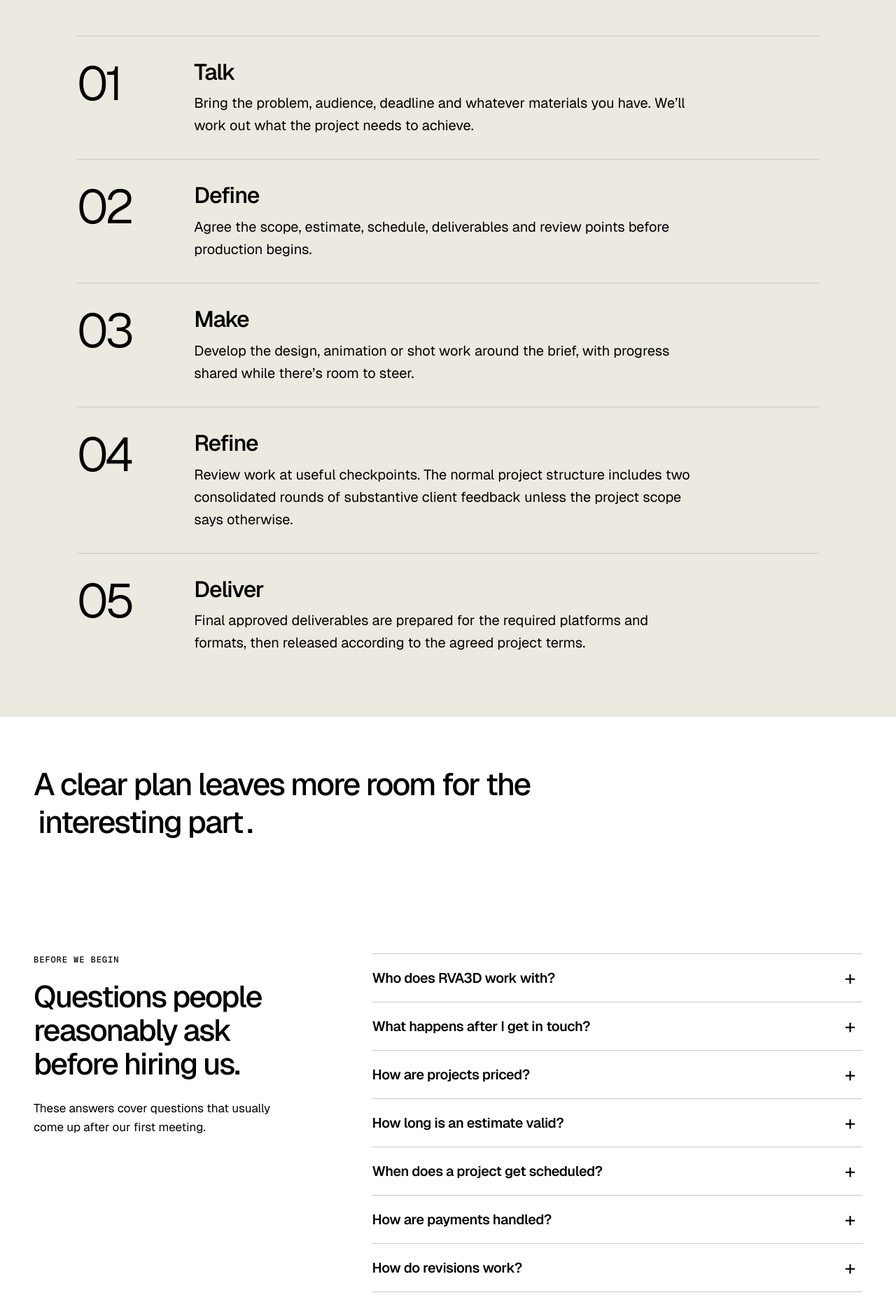
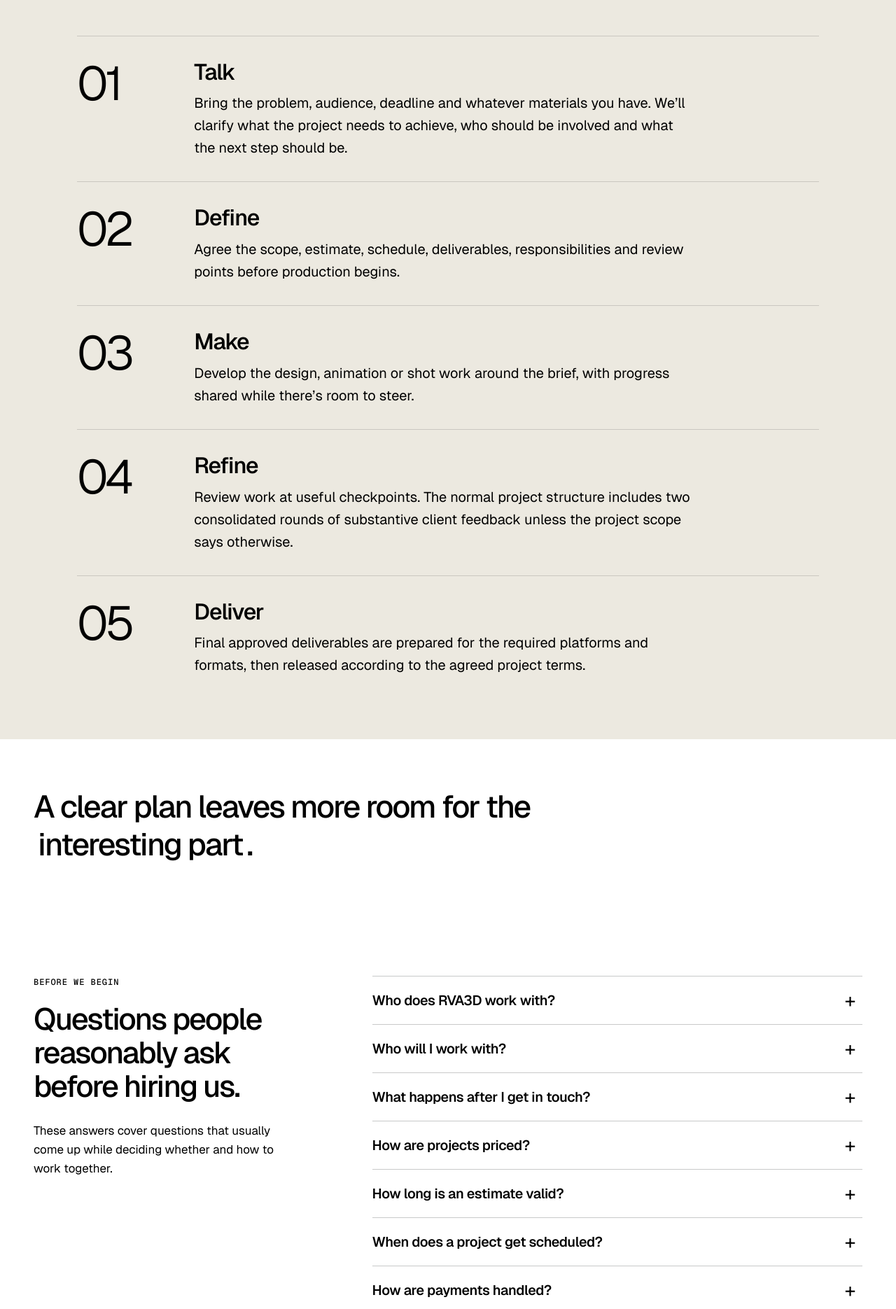
Before and after one commit to imakeitmove/rva3d, a Next.js app: page /faq in a window 1280 px wide. Shown: the part 826-2696 px from the top of the page at 70% size. Built offline with nearby package versions, Linux system fonts and the light colour scheme.

Commit message:
update homepage and faq for current studio operations

```diff
--- a/src/components/site/HowWeWork.tsx
+++ b/src/components/site/HowWeWork.tsx
@@ -190,7 +190,8 @@ export function BuyerFaq() { return (
               <p className="label">Before we begin</p>
               <h2 id="faq-title">Questions people reasonably ask before hiring us.</h2>
               <p>
-                These answers cover questions that usually come up after our first meeting.
+                {/* Previous intro: These answers cover questions that usually come up after our first meeting. */}
+                These answers cover questions that usually come up while deciding whether and how to work together.
               </p>
             </div>
             <div className="faq-list">
--- a/src/content/site/how-we-work.ts
+++ b/src/content/site/how-we-work.ts
@@ -1,6 +1,8 @@
 export const processSteps = [
-  ["Talk", "Bring the problem, audience, deadline and whatever materials you have. We’ll work out what the project needs to achieve."],
-  ["Define", "Agree the scope, estimate, schedule, deliverables and review points before production begins."],
+  // Previous Talk: Bring the problem, audience, deadline and whatever materials you have. We’ll work out what the project needs to achieve.
+  ["Talk", "Bring the problem, audience, deadline and whatever materials you have. We’ll clarify what the project needs to achieve, who should be involved and what the next step should be."],
+  // Previous Define: Agree the scope, estimate, schedule, deliverables and review points before production begins.
+  ["Define", "Agree the scope, estimate, schedule, deliverables, responsibilities and review points before production begins."],
   ["Make", "Develop the design, animation or shot work around the brief, with progress shared while there’s room to steer."],
   ["Refine", "Review work at useful checkpoints. The normal project structure includes two consolidated rounds of substantive client feedback unless the project scope says otherwise."],
   ["Deliver", "Final approved deliverables are prepared for the required platforms and formats, then released according to the agreed project terms."],
@@ -12,8 +14,13 @@ export const buyerFaqs = [
     "Brands, agencies, production companies and in-house creative teams. RVA3D can lead a project or handle a defined part of your production.",
   ],
   [
+    "Who will I work with?",
+    "Deven leads the creative and technical work and stays involved from planning through delivery. Lauren manages operations and helps coordinate communication, while Jim supports strategy, discovery and client coordination. Depending on the project, Lauren or Jim may be your day-to-day contact, but you’ll still have direct access to Deven for creative and technical decisions.",
+  ],
+  [
     "What happens after I get in touch?",
-    "We’ll discuss what you need to make, when you need it and what you already have. From there, we can define the scope, estimate and review plan.",
+    // Previous answer: We’ll discuss what you need to make, when you need it and what you already have. From there, we can define the scope, estimate and review plan.
+    "A member of the RVA3D team will respond, gather the basics and arrange the right next conversation. We’ll discuss what you’re making, timing, available materials and who needs to be involved, then define the scope, estimate and review plan.",
   ],
   [
     "How are projects priced?",
@@ -57,7 +64,8 @@ export const buyerFaqs = [
   ],
   [
     "What happens if a project needs more hands?",
-    "RVA3D is intentionally senior-led and hands-on. When a project benefits from additional capacity or specialist expertise, RVA3D can bring in trusted freelance artists or production partners while remaining the client’s point of accountability.",
+    // Previous answer: RVA3D is intentionally senior-led and hands-on. When a project benefits from additional capacity or specialist expertise, RVA3D can bring in trusted freelance artists or production partners while remaining the client’s point of accountability.
+    "RVA3D is intentionally senior-led and hands-on. When a project needs additional capacity or specialist expertise, we can bring in trusted freelance artists or production partners. Deven continues to lead the creative and technical work, and RVA3D remains accountable for scope, communication and delivery.",
   ],
 ] as const;
 
```
Also changed, not shown: src/lib/site/home-template.mjs, 2 other files (tests, documents, lock files or other folders).
